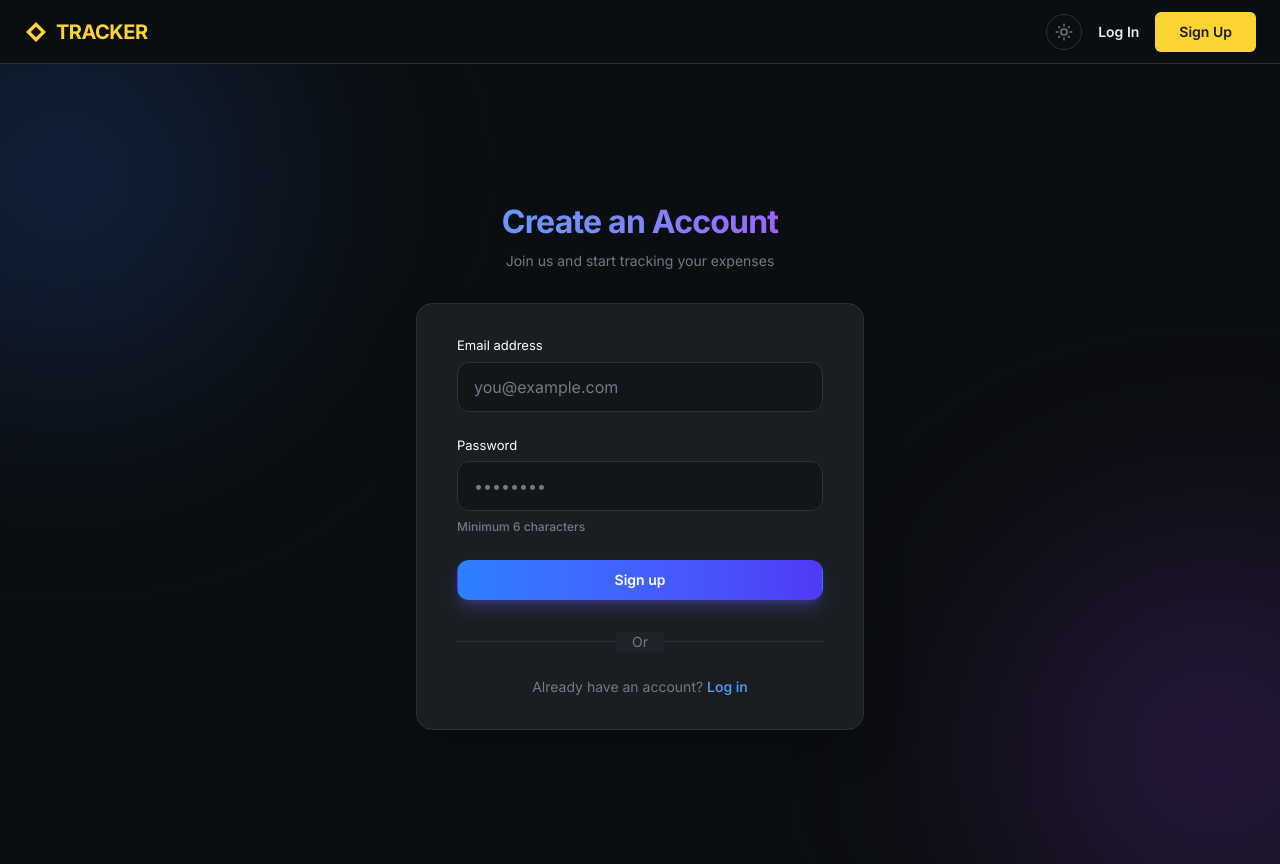
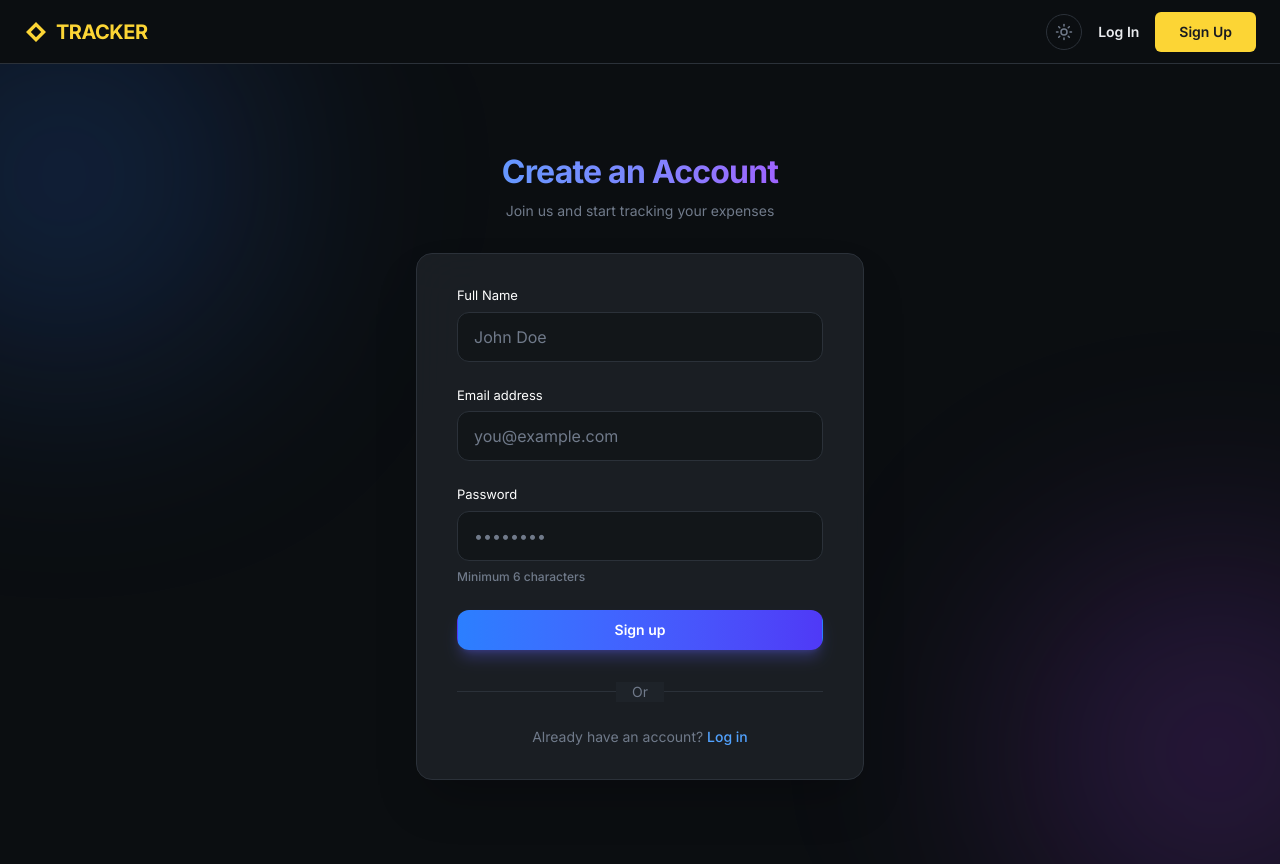
Before and after one commit to sudo-hassan-zahid/personal-expense-tracker, a Next.js app: page /signup in a window 1280 px wide. Built offline with nearby package versions, Linux system fonts and the light colour scheme; no server answers.

Commit message:
feat: add full name field to signup page

```diff
--- a/app/signup/page.tsx
+++ b/app/signup/page.tsx
@@ -36,6 +36,23 @@ export default async function SignupPage(props: {
             </div>
           )}
           <form className="space-y-6" action={signup}>
+            <div>
+              <label htmlFor="name" className="block text-body-sm font-medium text-(--color-on-dark) mb-1.5">
+                Full Name
+              </label>
+              <div className="mt-1">
+                <input
+                  id="name"
+                  name="name"
+                  type="text"
+                  autoComplete="name"
+                  required
+                  className="block w-full appearance-none rounded-xl border border-(--color-hairline-on-dark) bg-(--color-canvas-dark)/50 px-4 py-3 text-(--color-on-dark) placeholder-(--color-muted) focus:border-(--color-primary) focus:outline-none focus:ring-1 focus:ring-(--color-primary) sm:text-body-md transition-all"
+                  placeholder="John Doe"
+                />
+              </div>
+            </div>
+
             <div>
               <label htmlFor="email" className="block text-body-sm font-medium text-(--color-on-dark) mb-1.5">
                 Email address
```
